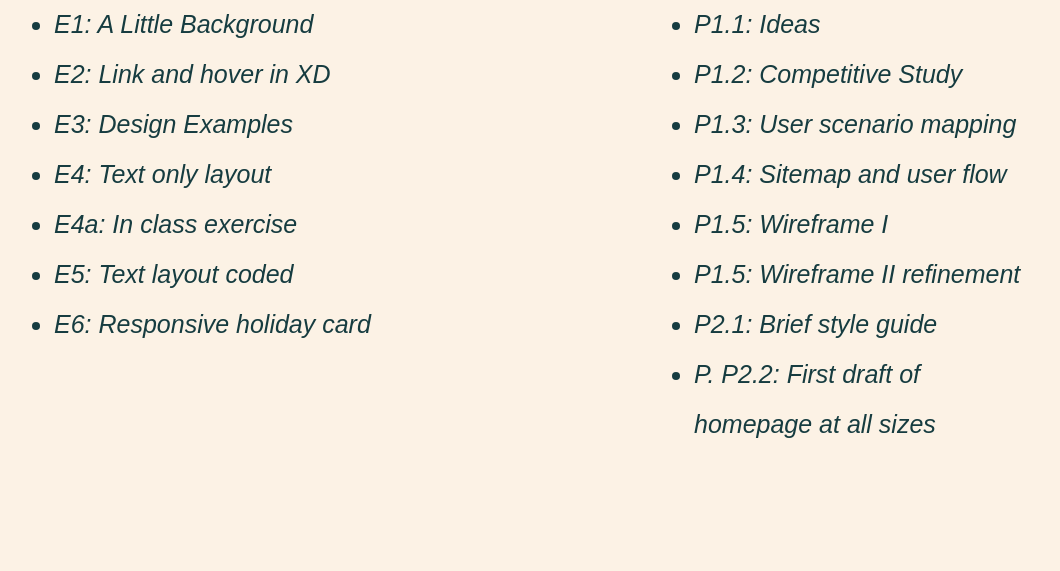
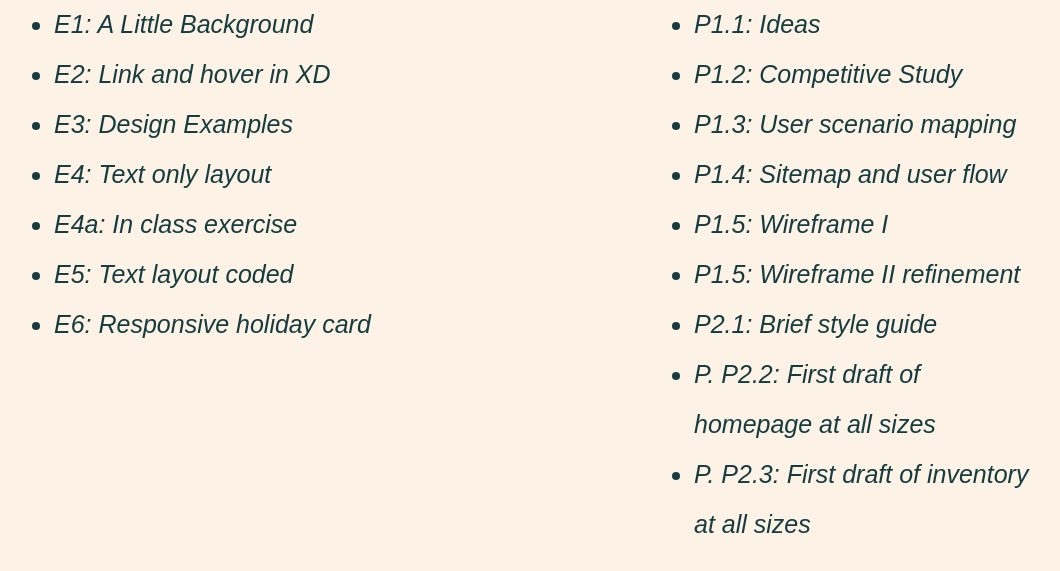
Before and after one commit to AdamWonbin/AVT-415, a plain HTML site: page index.html in a window 1280 px wide. Shown: the part 195-766 px from the top of the page, without its empty margins (74-1134 px from the left). Drawn offline with Linux system fonts and the light colour scheme; a web font is replaced by a local one.

Commit message:
Update index.html

```diff
--- a/index.html
+++ b/index.html
@@ -44,6 +44,8 @@
             <li> <a href="https://xd.adobe.com/view/b4dda669-640d-4b8d-a919-f5a14f0a6373-e18e/" target="_blank">P1.5: Wireframe II refinement</a></li>
             <li> <a href="https://xd.adobe.com/view/7fac5e35-5dc7-438e-a292-8f37edfce830-2aff/" target="_blank">P2.1: Brief style guide</a></li>
             <li> <a href="https://xd.adobe.com/view/e0480872-b426-4802-acff-7d042fc6fab4-b51b/" target="_blank">P. P2.2: First draft of homepage at all sizes</a></li>
+            <li> <a href="https://xd.adobe.com/view/bbceff2a-5741-4a3b-ae40-6cd1ff559e19-ee9d/" target="_blank">P. P2.3: First draft of inventory at all sizes</a></li>
+
           </ul>
         </div>
       </div>
```
